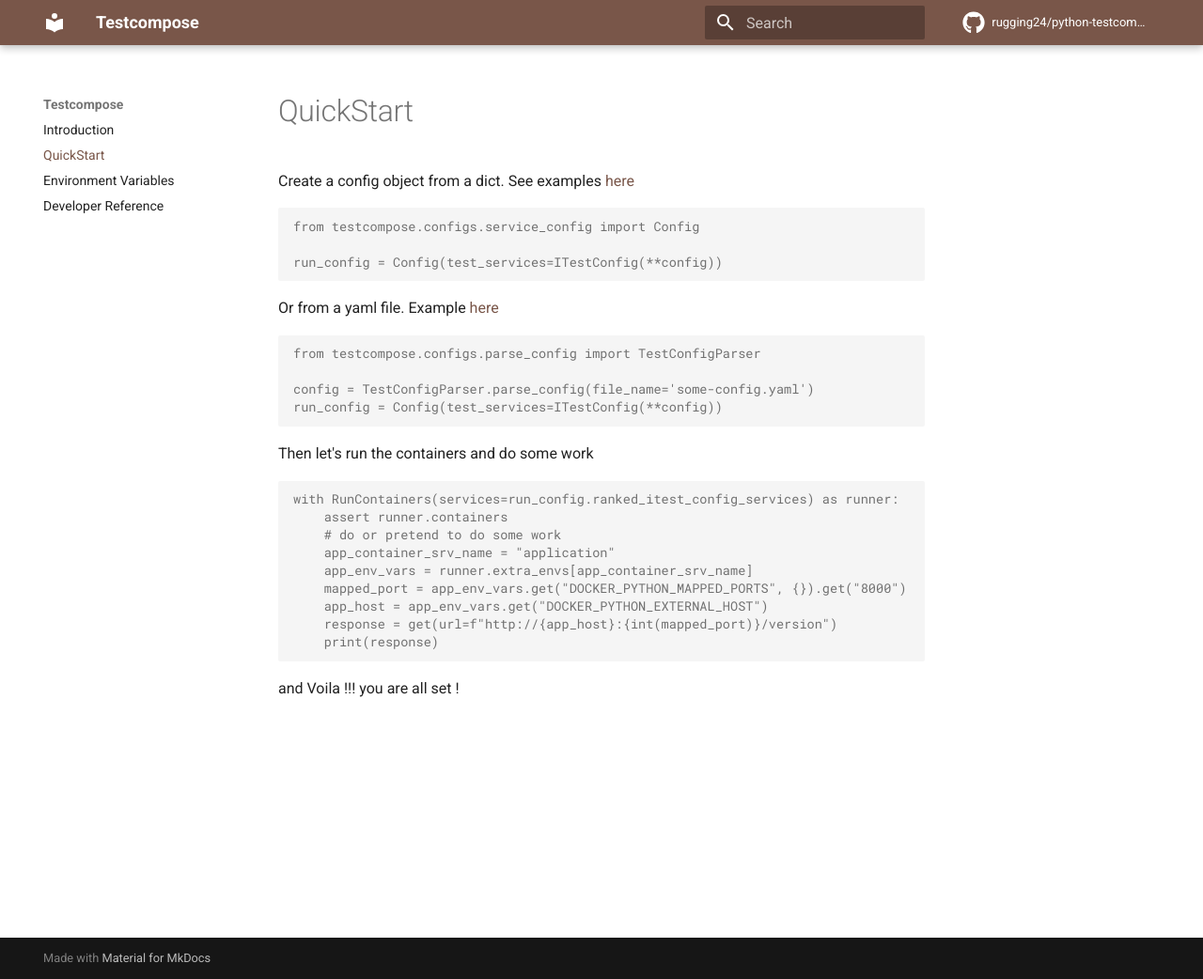
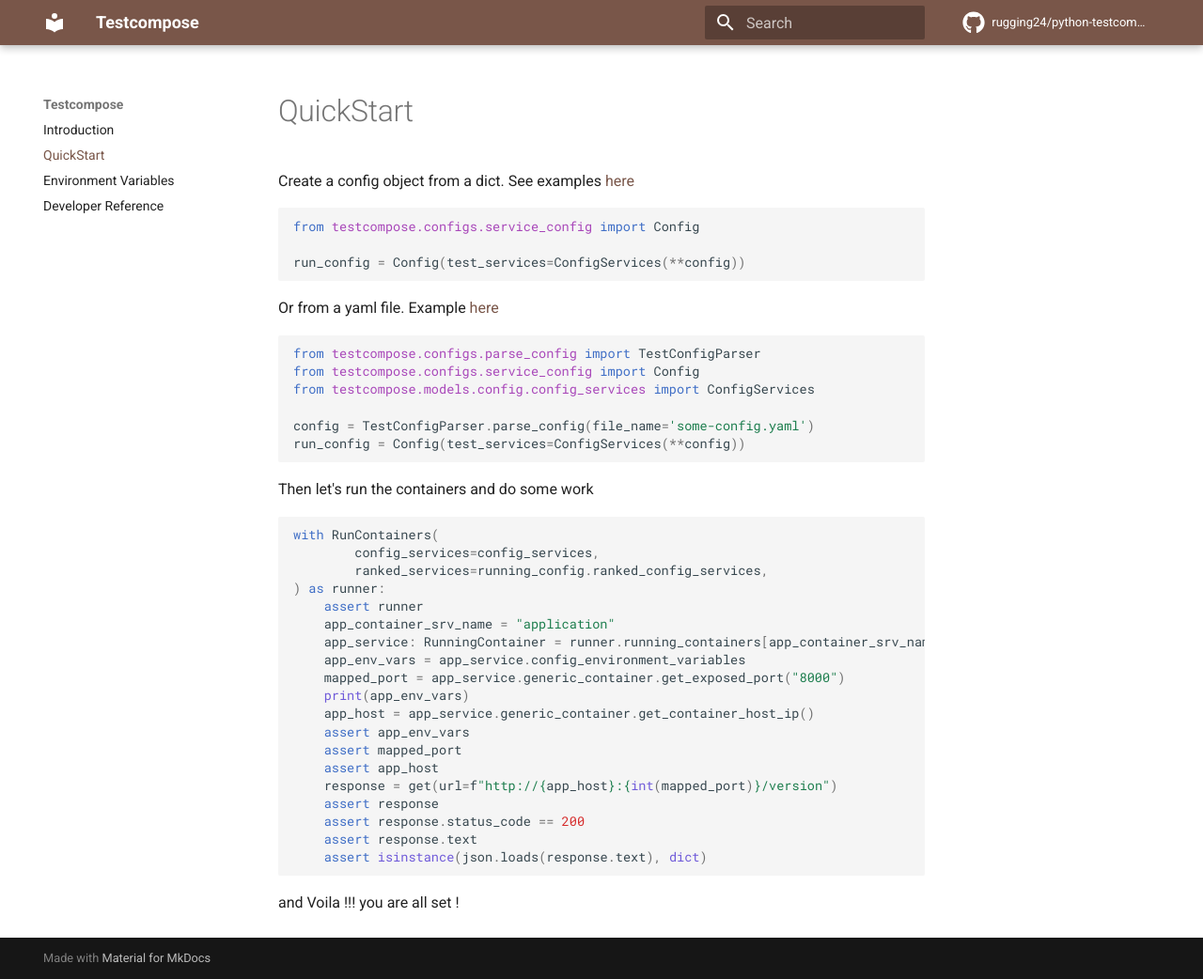
Before and after one commit to rugging24/python-testcompose, an MkDocs documentation site: the page built from docs/quickstart.md, in a window 1280 px wide and 1042 px high. Shown: the whole window at 94% size. Built offline with MkDocs 1.6.1 and Material for MkDocs 9.7.7, drawn with Linux system fonts in a browser that asks for light colours; comment, search, counter and statistics services are not loaded.

Commit message:
doc adjustment

````diff
--- a/docs/quickstart.md
+++ b/docs/quickstart.md
@@ -3,32 +3,47 @@
 
 Create a config object from a dict. See examples [here](https://github.com/rugging24/python-testcompose/blob/main/tests/containers_fixtures.py)
 
-```pycon
+```python
 from testcompose.configs.service_config import Config
 
-run_config = Config(test_services=ITestConfig(**config))
+run_config = Config(test_services=ConfigServices(**config))
+
 ```
 
 Or from a yaml file. Example [here](https://github.com/rugging24/python-testcompose/blob/main/configurations/sample-config.yaml)
 
-```pycon
+```python
 from testcompose.configs.parse_config import TestConfigParser
+from testcompose.configs.service_config import Config
+from testcompose.models.config.config_services import ConfigServices
 
 config = TestConfigParser.parse_config(file_name='some-config.yaml')
-run_config = Config(test_services=ITestConfig(**config))
+run_config = Config(test_services=ConfigServices(**config))
+
 ```
 
 Then let's run the containers and do some work
-```pycon
-with RunContainers(services=run_config.ranked_itest_config_services) as runner:
-    assert runner.containers
-    # do or pretend to do some work
+```python
+with RunContainers(
+        config_services=config_services,
+        ranked_services=running_config.ranked_config_services,
+) as runner:
+    assert runner
     app_container_srv_name = "application"
-    app_env_vars = runner.extra_envs[app_container_srv_name]
-    mapped_port = app_env_vars.get("DOCKER_PYTHON_MAPPED_PORTS", {}).get("8000")
-    app_host = app_env_vars.get("DOCKER_PYTHON_EXTERNAL_HOST")
+    app_service: RunningContainer = runner.running_containers[app_container_srv_name]
+    app_env_vars = app_service.config_environment_variables
+    mapped_port = app_service.generic_container.get_exposed_port("8000")
+    print(app_env_vars)
+    app_host = app_service.generic_container.get_container_host_ip()
+    assert app_env_vars
+    assert mapped_port
+    assert app_host
     response = get(url=f"http://{app_host}:{int(mapped_port)}/version")
-    print(response)
+    assert response
+    assert response.status_code == 200
+    assert response.text
+    assert isinstance(json.loads(response.text), dict)
+
 ```
 
 and Voila !!! you are all set !
````
Also changed, not shown: docs/environment_variables.md (+8 -42 lines), docs/index.md (+11 -16 lines).
